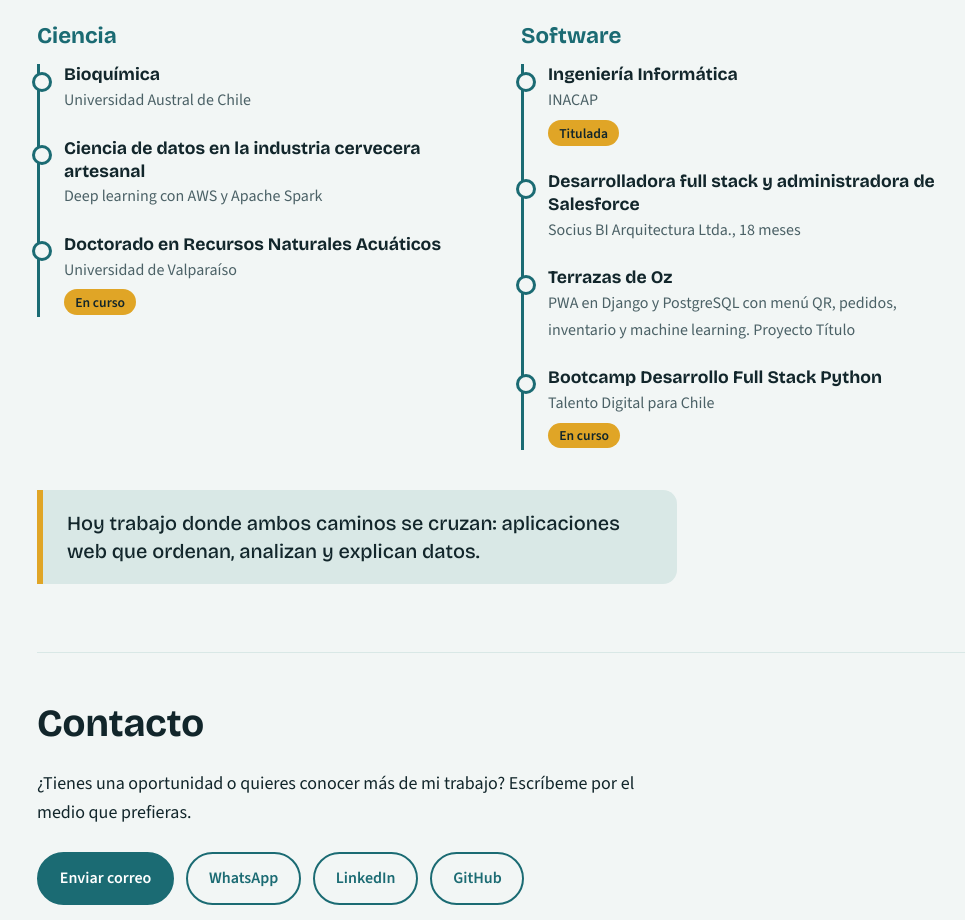
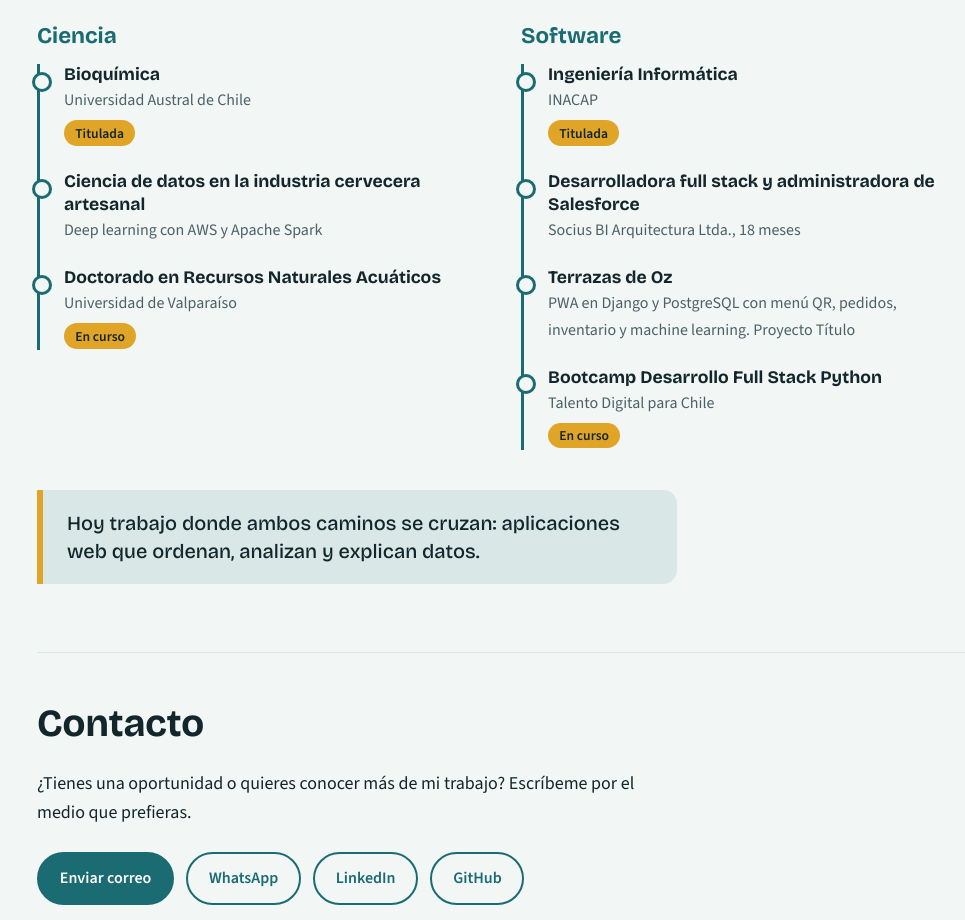
Before and after one commit to Pamela-Veloso/Pamela-Veloso.github.io, a plain HTML site: page index.html in a window 1280 px wide. Shown: the part 2220-3140 px from the top of the page, without its empty margins (139-1104 px from the left). Drawn offline with nearby package versions, Linux system fonts and the light colour scheme.

Commit message:
Update index.html

```diff
--- a/index.html
+++ b/index.html
@@ -99,6 +99,7 @@
         <li>
           <strong>Bioquímica</strong>
           <span>Universidad Austral de Chile</span>
+          <em class="pill">Titulada</em>
         </li>
         <li>
           <strong>Ciencia de datos en la industria cervecera artesanal</strong>
```
